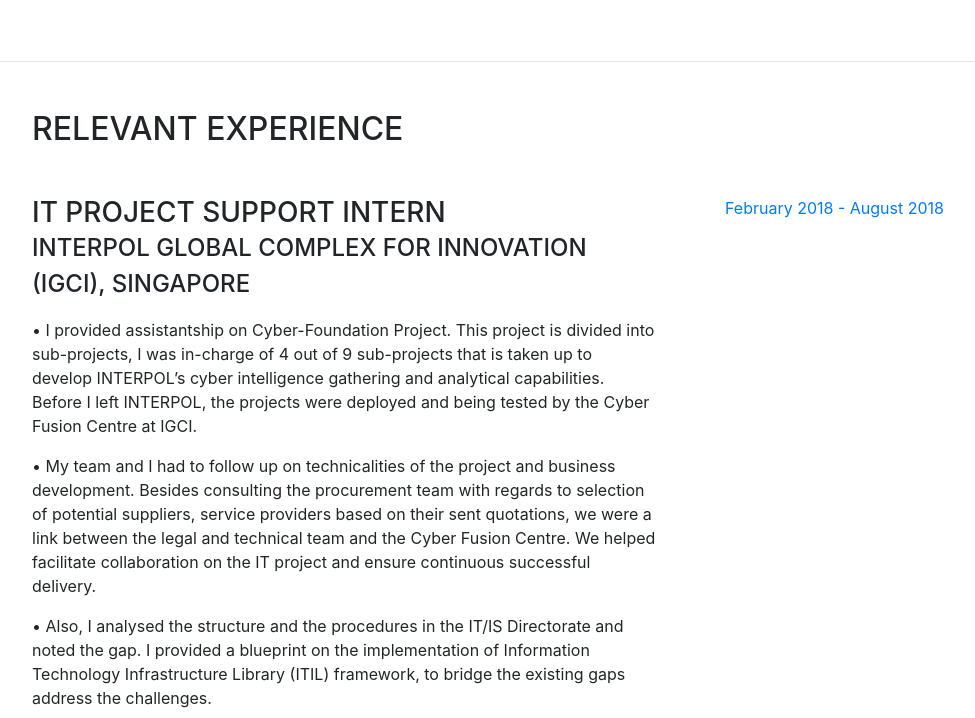
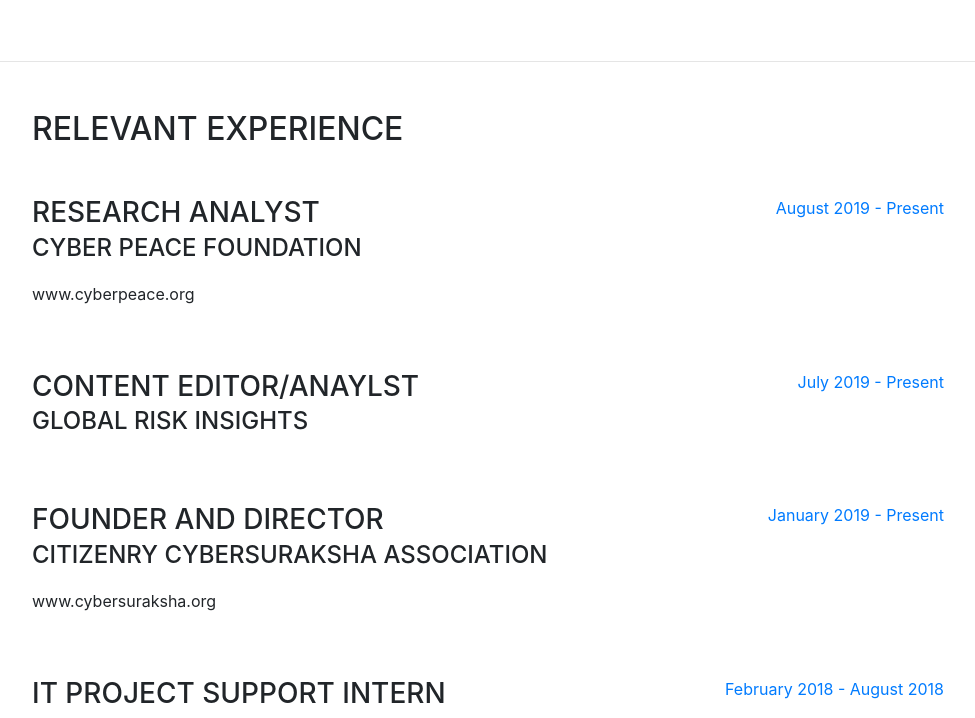
Before and after one commit to SanjanaRathi/sanjanarathi.github.io, a website with bundled scripts: page about.html in a window 1280 px wide. Shown: the part 2082-2800 px from the top of the page, without its empty margins (288-1263 px from the left). Built offline with nearby package versions, Linux system fonts and the light colour scheme; a web font is replaced by a local one.

Commit message:
Update about.html

```diff
--- a/about.html
+++ b/about.html
@@ -69,7 +69,7 @@
             <span class="text-primary">Rathi</span>
           </h1>
           <div class="subheading mb-5">
-            <a href="mailto:name@email.com">me@sanjanarathi.com</a>
+            <a href="mailto:name@email.com">sanjanarathi@cybersuraksha.org</a>
           </div>
           <div class="social-icons">
             <a href="https://www.linkedin.com/in/sanjanarathi/">
@@ -138,6 +138,36 @@
       <section class="resume-section p-3 p-lg-5 d-flex flex-column" id="relevantexperience">
         <div class="my-auto">
           <h2 class="mb-5">Relevant Experience</h2>
+          <div class="resume-item d-flex flex-column flex-md-row mb-5">
+            <div class="resume-content mr-auto">
+              <h3 class="mb-0">Research Analyst</h3>
+              <div class="subheading mb-3">Cyber Peace Foundation</div>
+               <p>www.cyberpeace.org</p>
+            </div>
+            <div class="resume-date text-md-right">
+              <span class="text-primary">August 2019 - Present</span>
+            </div>
+          </div>
+           <div class="resume-item d-flex flex-column flex-md-row mb-5">
+            <div class="resume-content mr-auto">
+              <h3 class="mb-0">Content Editor/Anaylst</h3>
+              <div class="subheading mb-3">Global Risk Insights</div>
+               <p></p>
+            </div>
+            <div class="resume-date text-md-right">
+              <span class="text-primary">July 2019 - Present</span>
+            </div>
+          </div>
+          <div class="resume-item d-flex flex-column flex-md-row mb-5">
+            <div class="resume-content mr-auto">
+              <h3 class="mb-0">Founder and Director</h3>
+              <div class="subheading mb-3">Citizenry Cybersuraksha Association</div>
+               <p>www.cybersuraksha.org</p>
+            </div>
+            <div class="resume-date text-md-right">
+              <span class="text-primary">January 2019 - Present</span>
+            </div>
+          </div>
 
           <div class="resume-item d-flex flex-column flex-md-row mb-5">
             <div class="resume-content mr-auto">
```
